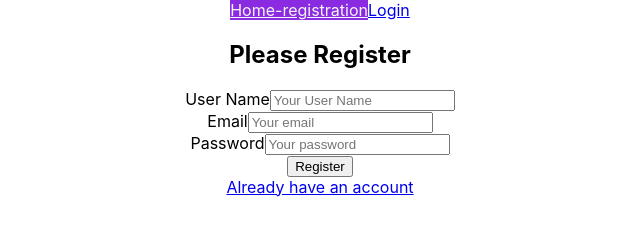
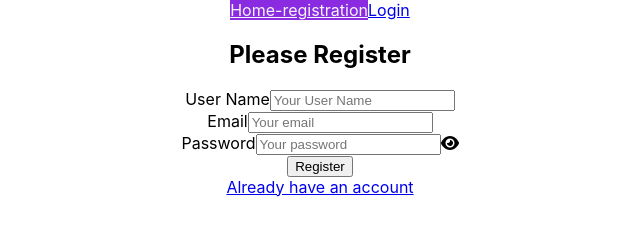
Before and after one commit to sadmanador/firebase-login-register, a React (Create React App) app: page / in a window 1280 px wide. Shown: the top 225 px of the page, without its empty margins (320-960 px from the left). Built offline with nearby package versions, Linux system fonts and the light colour scheme.

Commit message:
fontawesome icon added

```diff
--- a/package.json
+++ b/package.json
@@ -3,6 +3,9 @@
   "version": "0.1.0",
   "private": true,
   "dependencies": {
+    "@fortawesome/fontawesome-svg-core": "^6.2.1",
+    "@fortawesome/free-solid-svg-icons": "^6.2.1",
+    "@fortawesome/react-fontawesome": "^0.2.0",
     "@testing-library/jest-dom": "^5.16.5",
     "@testing-library/react": "^13.4.0",
     "@testing-library/user-event": "^13.5.0",
--- a/src/components/Register/Register.js
+++ b/src/components/Register/Register.js
@@ -4,6 +4,8 @@
 import { Link } from 'react-router-dom';
 import { toast, ToastContainer } from 'react-toastify';
 import 'react-toastify/dist/ReactToastify.css';
+import { FontAwesomeIcon } from '@fortawesome/react-fontawesome';
+import { faEye } from '@fortawesome/free-solid-svg-icons';
 
 const auth = getAuth(app);
 
@@ -82,7 +84,8 @@
                 <label htmlFor="email">Email</label>
                 <input type="email" placeholder='Your email' name='email' required /><br />
                 <label htmlFor="password">Password</label>
-                <input type="password" placeholder='Your password' name='password' required /><br />
+                <input type="password" placeholder='Your password' name='password' required />
+                <FontAwesomeIcon icon={faEye}></FontAwesomeIcon><br />
                 <button type='submit'>Register</button>
             </form>
             {
```
Also changed, not shown: 1 other file (tests, documents, lock files or other folders).
